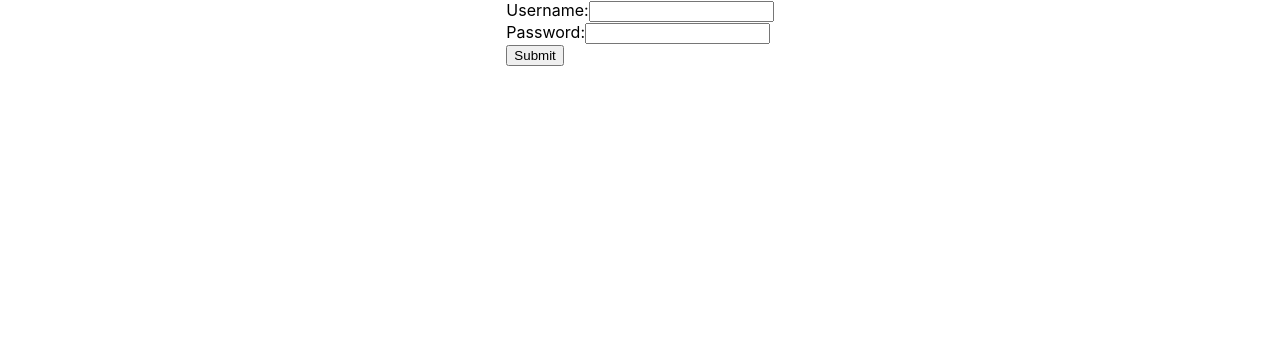
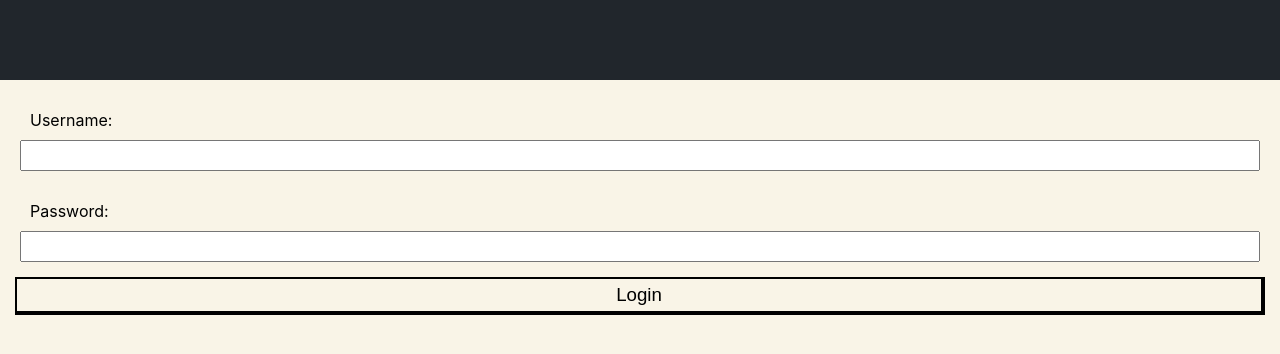
Before and after one commit to jeffzhkw/SONYC-VIP-Spring20, a React (Create React App) app in the folder frontend/: page /login in a window 1280 px wide. Shown: the top 354 px of the page. Built offline with nearby package versions, Linux system fonts and the light colour scheme; what mic-recorder-to-mp3 would draw is missing.

Commit message:
temp save on Apr. 20th

```diff
--- a/frontend/package.json
+++ b/frontend/package.json
@@ -12,7 +12,7 @@
     "react-mic": "^12.4.1",
     "react-router-dom": "^5.1.2",
     "react-scripts": "3.4.1",
-    "wavesurfer.js": "^3.3.2"
+    "wavesurfer.js": "^3.3.3"
   },
   "scripts": {
     "start": "react-scripts start",
--- a/frontend/src/App.css
+++ b/frontend/src/App.css
@@ -1,11 +1,17 @@
 *{
   box-sizing: border-box;
+}
+body{
+  margin: 0pt;
+  padding: 0pt;
+  background-color: #F9F4E7;
 }
 .app{
   display:flex;
   flex-direction: column;
   justify-content: space-around;
   align-items: center;
+
 }
 
 .shiftR-2{
@@ -72,8 +78,7 @@
 }
 
 .start:hover{
-  height: 23vw;
-  width: 23vw;
+  transform: scale(1.1);
   border-radius: 50%;
   transition: 0.2s;
 
@@ -87,16 +92,15 @@
 
 .stop{
   background-color: #FF8888;
-  height: 20vw;
-  width: 20vw;
+  height: 14vw;
+  width: 14vw;
   border: solid 1px #707070;
   border-radius: 0%;
   transition: 0.2s;
 }
 
 .stop:hover{
-  height: 19vw;
-  width: 19vw;
+  transform: scale(1.1);
   transition: 0.2s;
 }
 
@@ -119,6 +123,7 @@
   color: white;
 }
 
+
 /* desktop version */
 @media screen and (min-width: 600px){
 
--- a/frontend/src/HomePage.js
+++ b/frontend/src/HomePage.js
@@ -3,6 +3,8 @@ import "./App.css";
 import ReactDOM from "react-dom";
 import { BrowserRouter as Router, Link, useHistory } from "react-router-dom";
 import MicRecorder from "mic-recorder-to-mp3";
+import WaveSurfer from "wavesurfer.js";
+import MicrophonePlugin from 'wavesurfer.js/dist/plugin/wavesurfer.microphone.min.js';
 
 const Mp3Recorder = new MicRecorder({ bitRate: 128 });
 const HomePage = () => {
@@ -38,6 +40,7 @@ const HomePage = () => {
     }
 
     addStopButton();
+    microphone.start();
   };
 
   const stop = () => {
@@ -79,6 +82,28 @@ const HomePage = () => {
 
   const history = useHistory();
 
+
+  var wavesurfer = WaveSurfer.create({
+    container     : 'waveform',
+    waveColor     : 'black',
+    interact      : false,
+    cursorWidth   : 0,
+    plugins: [
+      MicrophonePlugin.create()
+    ]
+  });
+
+  wavesurfer.microphone.on('deviceReady', function(stream) {
+      console.log('Device ready!', stream);
+  });
+  wavesurfer.microphone.on('deviceError', function(code) {
+      console.warn('Device error: ' + code);
+  });
+
+  let microphone = wavesurfer.microphone;
+
+
+
     return (
         <div className="app">
         <Router>
@@ -103,7 +128,9 @@ const HomePage = () => {
             </button>
             </header>
 
-            <div className="loud-indicator"></div>
+            <div className="loud-indicator">
+              <div id="waveform"></div>
+            </div>
         </Router>
         </div>
     );
--- /dev/null
+++ b/frontend/src/LoginPage.css
@@ -0,0 +1,42 @@
+.loginElem > form {
+    display: flex;
+    flex-direction: column;
+    margin: 10px;
+}
+
+.loginElem > form > label{
+    display: flex;
+    flex-direction: column;
+    margin: 10px;
+}
+
+.loginElem > form > label > span{
+    margin: 10px;
+}
+
+.loginElem > form > label > input[type=text]{
+    width: 100%;
+    font-size: 16pt;
+}
+
+input[type=submit] {
+    font-size: 14pt;
+    font-family: Arial, Helvetica, sans-serif;
+    background-color: #F9F4E7;
+    border: 2px solid black;
+    border-right: 4px solid black;
+    border-bottom: 4px solid black;
+    padding: 5px;
+    margin: 5px;
+    font-family: sans-serif;
+    outline:none;
+}
+
+input[type=submit]:hover{
+    border-right: 3px solid black;
+    border-bottom: 4px solid black;
+}
+
+input[type=submit]:active{
+    border: 2px solid black;
+}
--- a/frontend/src/LoginPage.js
+++ b/frontend/src/LoginPage.js
@@ -1,5 +1,6 @@
 import React, {useState} from 'react';
 import './App.css';
+import "./LoginPage.css";
 import ReactDOM from 'react-dom';
 
 const Login = () => {
@@ -33,24 +34,34 @@ const Login = () => {
 
     return(
         <div>
+        <div className="navBar">
+
+        </div>
+
+        <div className = "loginElem">
             <form onSubmit={handleSubmit}>
-            <div>
+
             <label>
-                Username:
+                <span>Username:</span>
                 <input type="text" onChange={handleUser} />
             </label>
-            </div>
-            <div>
+
             <label>
-                Password:
+                <span>Password:</span>
                 <input type="text" onChange={handlePassword} />
             </label>
-            </div>
-            <div>
-                <input type="submit" value="Submit" />
-            </div>
-        </form>
+
+
+            <input type="submit" value="Login" />
+
+            </form>
+
         </div>
+
+        </div>
+
+
+
     )
 }
 
```
Also changed, not shown: 1 other file (tests, documents, lock files or other folders).
